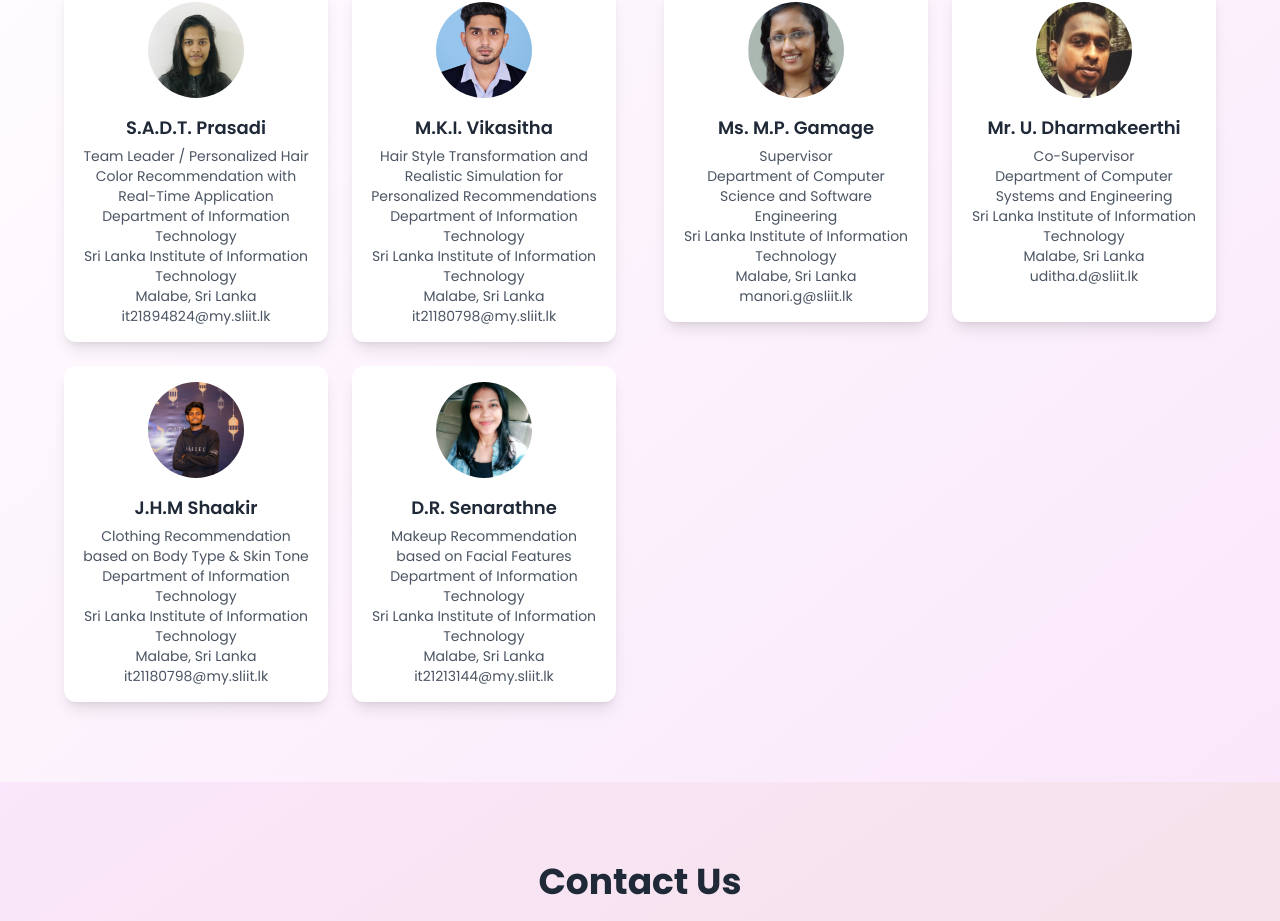
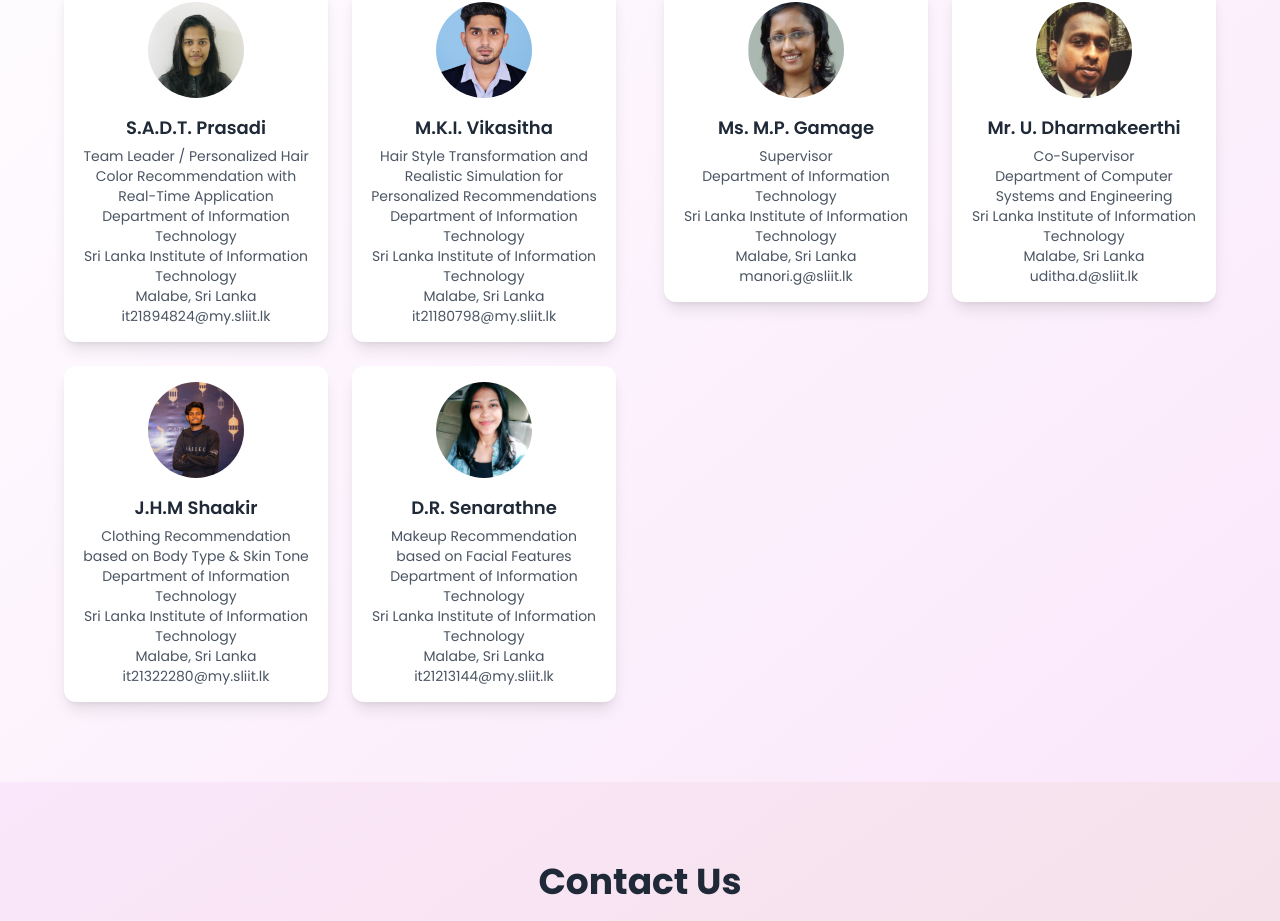
Before and after one commit to IT21894824/beauticareAI_Reserachweb, a Next.js app: page / in a window 1280 px wide. Shown: the part 8182-9103 px from the top of the page. Built offline with nearby package versions, Linux system fonts and the light colour scheme.

Commit message:
fix: update roles for team members and academic staff in About Us section

```diff
--- a/components/about-us-section.tsx
+++ b/components/about-us-section.tsx
@@ -14,7 +14,7 @@ export default function AboutUsSection() {
     },
     {
       name: "J.H.M Shaakir ",
-      role: "Clothing Recommendation based on Body Type & Skin Tone\nDepartment of Information Technology\nSri Lanka Institute of Information Technology\nMalabe, Sri Lanka\nit21180798@my.sliit.lk",
+      role: "Clothing Recommendation based on Body Type & Skin Tone\nDepartment of Information Technology\nSri Lanka Institute of Information Technology\nMalabe, Sri Lanka\nit21322280@my.sliit.lk",
       image: "/team/shakir.jpg",
     },
     {
@@ -27,7 +27,7 @@ export default function AboutUsSection() {
   const academicStaff = [
     {
       name: "Ms. M.P. Gamage",
-      role: "Supervisor\nDepartment of Computer Science and Software Engineering\nSri Lanka Institute of Information Technology\nMalabe, Sri Lanka\nmanori.g@sliit.lk",
+      role: "Supervisor\nDepartment of Information Technology\nSri Lanka Institute of Information Technology\nMalabe, Sri Lanka\nmanori.g@sliit.lk",
       image: "/team/supervisor.jpg",
     },
     {
```
